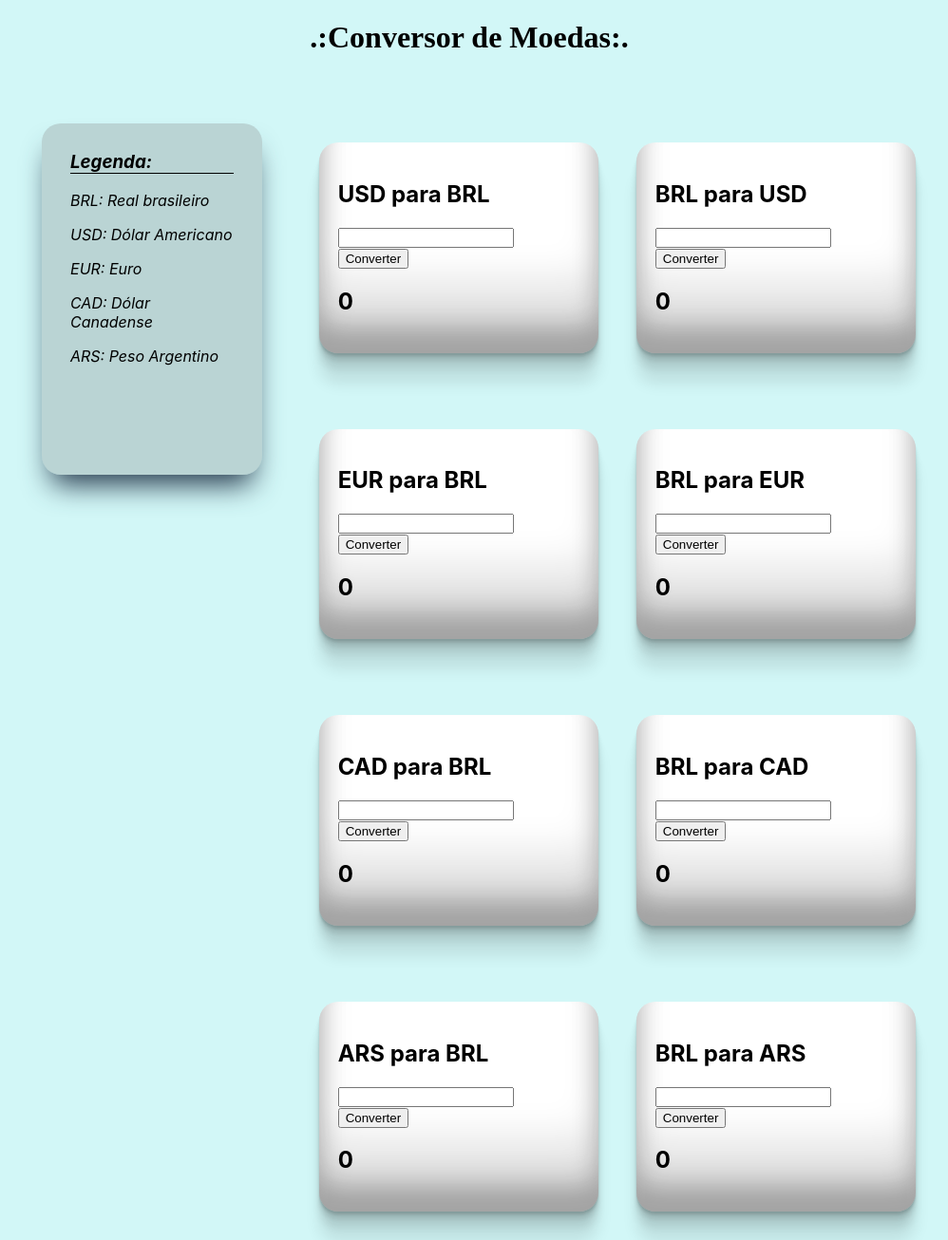
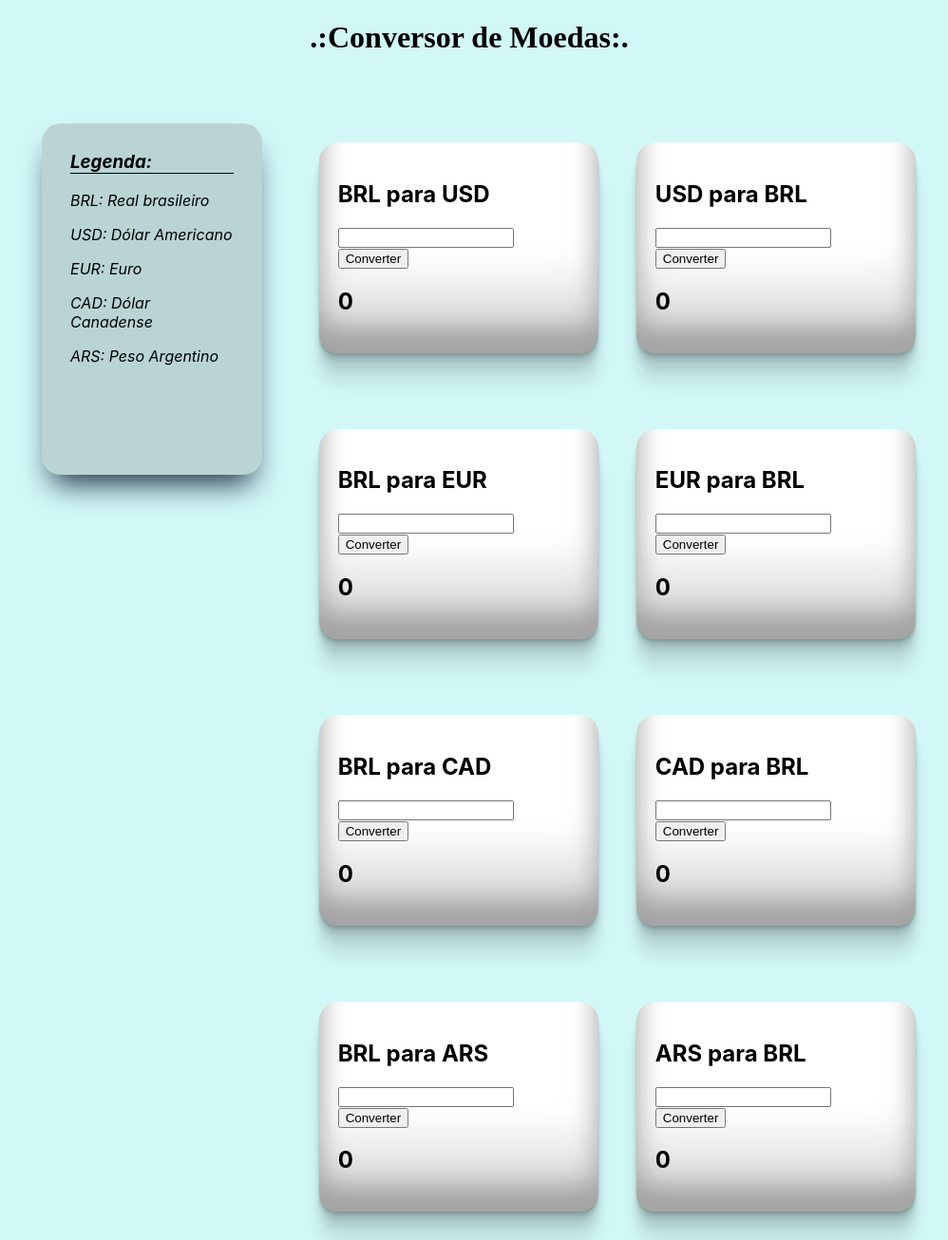
Before and after one commit to joaoacastro/conversor_de_moedas_react, a React (Create React App) app: page / in a window 1280 px wide. Shown: the whole page at 95% size, without its empty margins (146-1144 px from the left). Built offline with nearby package versions, Linux system fonts and the light colour scheme; a web font is replaced by a local one.

Commit message:
Merge branch 'master' of https://github.com/joaoacastro/conversor_de_moedas_react

```diff
--- a/src/App.js
+++ b/src/App.js
@@ -22,20 +22,20 @@ class App extends Component {
 
           <div className="conversores">
             <div className="linha">
+              <Conversor moedaA="BRL" moedaB="USD"></Conversor>
               <Conversor moedaA="USD" moedaB="BRL"></Conversor>
-              <Conversor moedaA="BRL" moedaB="USD"></Conversor>
             </div>
             <div className="linha">
+              <Conversor moedaA="BRL" moedaB="EUR"></Conversor>
               <Conversor moedaA="EUR" moedaB="BRL"></Conversor>
-              <Conversor moedaA="BRL" moedaB="EUR"></Conversor>
             </div>
             <div className="linha">
+              <Conversor moedaA="BRL" moedaB="CAD"></Conversor>
               <Conversor moedaA="CAD" moedaB="BRL"></Conversor>
-              <Conversor moedaA="BRL" moedaB="CAD"></Conversor>
             </div>
             <div className="linha">
+              <Conversor moedaA="BRL" moedaB="ARS"></Conversor>
               <Conversor moedaA="ARS" moedaB="BRL"></Conversor>
-              <Conversor moedaA="BRL" moedaB="ARS"></Conversor>
             </div>
           </div>
         </div>
```
